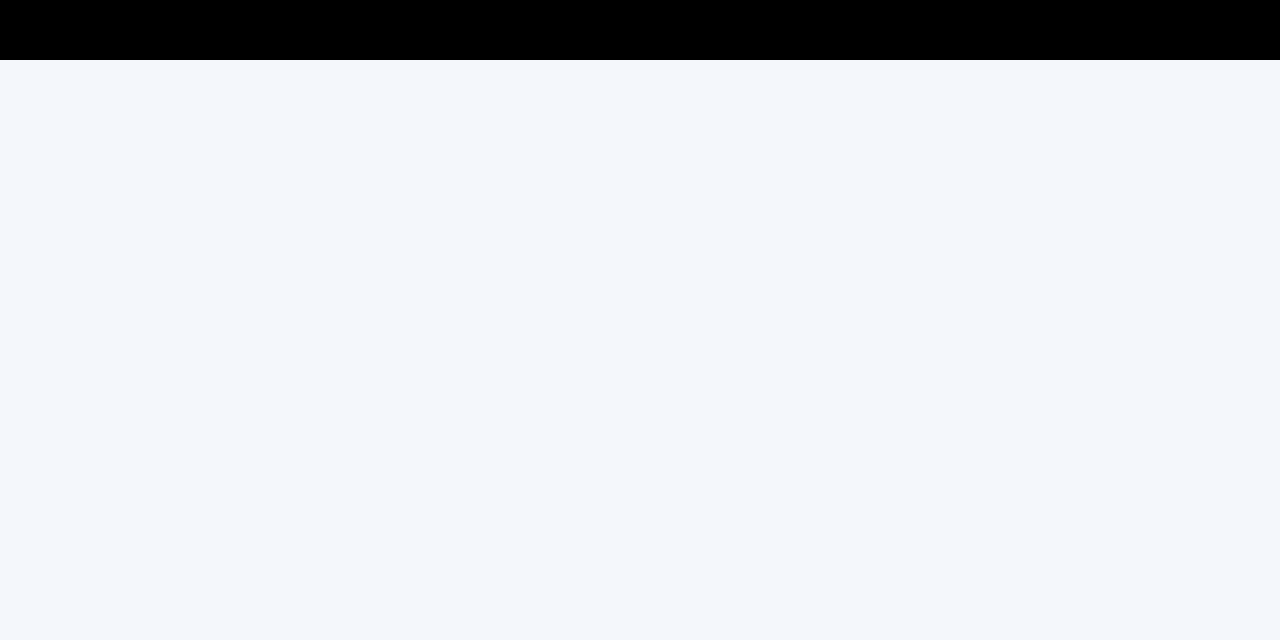
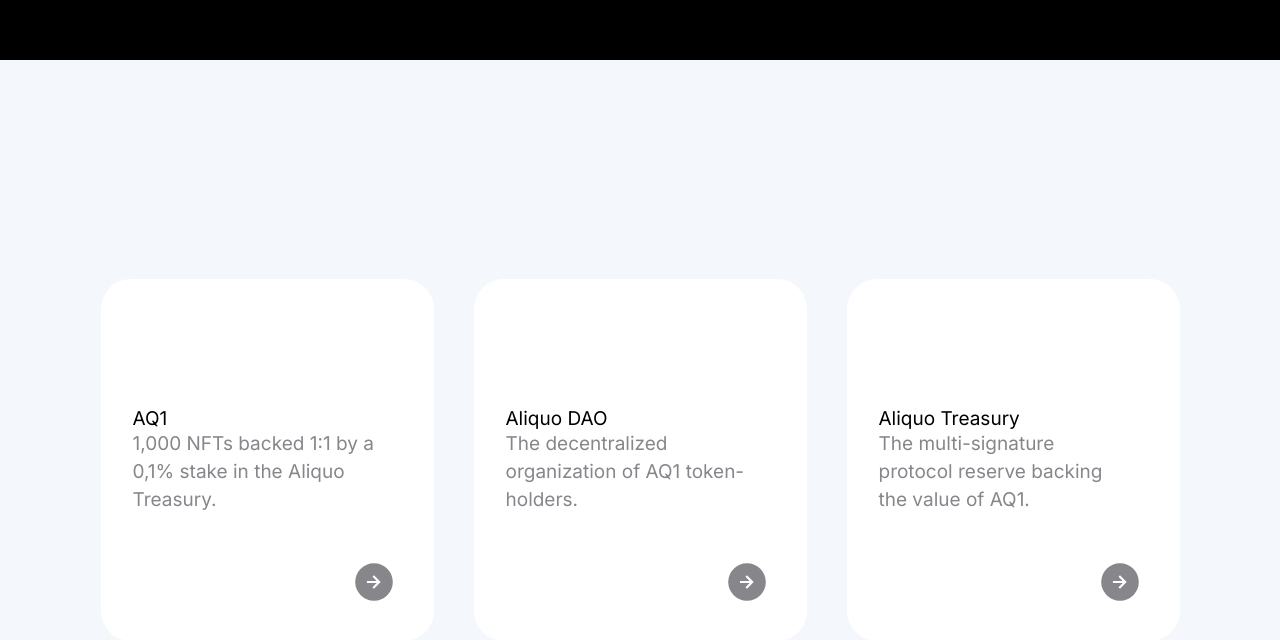
Before and after one commit to lucascosta1996/aq1-frontend, a Next.js app: page / in a window 1280 px wide. Shown: the part 740-1380 px from the top of the page. Built offline with nearby package versions, Linux system fonts and the light colour scheme.

Commit message:
Create section on main view with 3 cards redirecting to AQ1 Docs

```diff
--- /dev/null
+++ b/src/assets/Arrow.js
@@ -0,0 +1,3 @@
+export const Arrow = () => (
+    <svg class="x-svg" xmlns="http://www.w3.org/2000/svg" height="48" width="48" fill="#86868b"><path d="m24 30.7 6.7-6.7-6.7-6.7-1.5 1.5 4.1 4.1h-9.65v2.15h9.65l-4.1 4.15Zm0 12.1q-3.9 0-7.3-1.5t-5.95-4.05Q8.2 34.7 6.7 31.3 5.2 27.9 5.2 24t1.5-7.325q1.5-3.425 4.05-5.975t5.95-4.025Q20.1 5.2 23.95 5.2q3.9 0 7.35 1.45 3.45 1.45 6 4.025t4.025 6Q42.8 20.1 42.8 24q0 3.9-1.45 7.3t-4.025 5.95q-2.575 2.55-6 4.05T24 42.8Z"/></svg>
+);
--- a/src/pages/dashboard.js
+++ b/src/pages/dashboard.js
@@ -2,9 +2,9 @@ import styles from '@/styles/Dashboard.module.scss';
 import DashboardHeader from '@/components/DashboardHeader/DashboardHeader';
 import sampleData from '../sample_data';
 import { numberToDollarFormat } from '@/helpers/textFormatting';
-import { Aq1IconWhite } from '@/assets/Aq1IconWhite';
 import { EtherIcon } from '@/assets/EtherIcon';
 import DashboardFooter from '@/components/DashboardFooter/DashboardFooter';
+import { useEffect } from 'react';
 
 export async function getServerSideProps() {
     // TODO: Make api calls here
@@ -25,6 +25,10 @@ export default function Dashboard({ dashboardData }) {
         ownerCount,
         totalVolume
     } = dashboardData;
+
+    useEffect(() => {
+        // TODO: When receiving new api calls we must compare the new values and show the diff for each new value.
+    }, [dashboardData]);
     return (
         <>
             <div className={styles.header}>
--- a/src/pages/index.js
+++ b/src/pages/index.js
@@ -3,6 +3,7 @@ import { Inter } from 'next/font/google'
 import styles from '@/styles/Home.module.scss'
 import Navbar from '@/components/Navbar/Navbar'
 import useScrollPosition from '@/hooks/useScrollPosition'
+import { Arrow } from '@/assets/Arrow'
 
 export default function Home() {
   const scrollPosition = useScrollPosition();
@@ -32,6 +33,41 @@ export default function Home() {
         </section>
         <section className={styles.mainContent} id="main">
           {/* 3 sections: 1 - 3 cards in a row; 2 - AQ1 SVG sample 3 - Footer */}
+          <div className={styles.section1}>
+            <div className={styles.section1Cards}>
+              <h2>AQ1</h2>
+              <p>
+                1,000 NFTs backed 1:1 by a 0,1% stake in the Aliquo Treasury.
+              </p>
+              <button>
+                <a href="https://docs.aliquo.xyz/basics/aq1" target="_blank">
+                  <Arrow />
+                </a>
+              </button>
+            </div>
+            <div className={styles.section1Cards}>
+              <h2>Aliquo DAO</h2>
+              <p>
+                The decentralized organization of AQ1 token-holders.
+              </p>
+              <button>
+                <a href="https://docs.aliquo.xyz/basics/aliquo-dao" target="_blank">
+                  <Arrow />
+                </a>
+              </button>
+            </div>
+            <div className={styles.section1Cards}>
+              <h2>Aliquo Treasury</h2>
+              <p>
+                The multi-signature protocol reserve backing the value of AQ1.
+              </p>
+              <button>
+                <a href="https://docs.aliquo.xyz/basics/aliquo-treasury" target="_blank">
+                  <Arrow />
+                </a>
+              </button>
+            </div>
+          </div>
         </section>
       </main>
     </>
--- a/src/styles/Home.module.scss
+++ b/src/styles/Home.module.scss
@@ -60,272 +60,54 @@
   }
 }
 
-.description {
-  display: inherit;
-  justify-content: inherit;
-  align-items: inherit;
-  font-size: 0.85rem;
-  max-width: var(--max-width);
-  width: 100%;
-  z-index: 2;
-  font-family: var(--font-mono);
-}
-
-.description a {
+.section1 {
   display: flex;
   justify-content: center;
   align-items: center;
-  gap: 0.5rem;
+  height: 100vh;
 }
 
-.description p {
+.section1Cards {
+  background-color: #fff;
+  border-radius: 30px;
+  display: flex;
+  flex-direction: column;
+  justify-content: center;
+  align-items: flex-start;
+  font-family: 'Inter', sans-serif;
+  padding: 36px 32px;
+  height: 362px;
+  width: 333px;
   position: relative;
-  margin: 0;
-  padding: 1rem;
-  background-color: rgba(var(--callout-rgb), 0.5);
-  border: 1px solid rgba(var(--callout-border-rgb), 0.3);
-  border-radius: var(--border-radius);
-}
+  margin: 0 20px;
 
-.code {
-  font-weight: 700;
-  font-family: var(--font-mono);
-}
-
-.grid {
-  display: grid;
-  grid-template-columns: repeat(4, minmax(25%, auto));
-  width: var(--max-width);
-  max-width: 100%;
-}
-
-.card {
-  padding: 1rem 1.2rem;
-  border-radius: var(--border-radius);
-  background: rgba(var(--card-rgb), 0);
-  border: 1px solid rgba(var(--card-border-rgb), 0);
-  transition: background 200ms, border 200ms;
-}
-
-.card span {
-  display: inline-block;
-  transition: transform 200ms;
-}
-
-.card h2 {
-  font-weight: 600;
-  margin-bottom: 0.7rem;
-}
-
-.card p {
-  margin: 0;
-  opacity: 0.6;
-  font-size: 0.9rem;
-  line-height: 1.5;
-  max-width: 30ch;
-}
-
-.center {
-  display: flex;
-  justify-content: center;
-  align-items: center;
-  position: relative;
-  padding: 4rem 0;
-}
-
-.center::before {
-  background: var(--secondary-glow);
-  border-radius: 50%;
-  width: 480px;
-  height: 360px;
-  margin-left: -400px;
-}
-
-.center::after {
-  background: var(--primary-glow);
-  width: 240px;
-  height: 180px;
-  z-index: -1;
-}
-
-.center::before,
-.center::after {
-  content: '';
-  left: 50%;
-  position: absolute;
-  filter: blur(45px);
-  transform: translateZ(0);
-}
-
-.logo,
-.thirteen {
-  position: relative;
-}
-
-.thirteen {
-  display: flex;
-  justify-content: center;
-  align-items: center;
-  width: 75px;
-  height: 75px;
-  padding: 25px 10px;
-  margin-left: 16px;
-  transform: translateZ(0);
-  border-radius: var(--border-radius);
-  overflow: hidden;
-  box-shadow: 0px 2px 8px -1px #0000001a;
-}
-
-.thirteen::before,
-.thirteen::after {
-  content: '';
-  position: absolute;
-  z-index: -1;
-}
-
-/* Conic Gradient Animation */
-.thirteen::before {
-  animation: 6s rotate linear infinite;
-  width: 200%;
-  height: 200%;
-  background: var(--tile-border);
-}
-
-/* Inner Square */
-.thirteen::after {
-  inset: 0;
-  padding: 1px;
-  border-radius: var(--border-radius);
-  background: linear-gradient(
-    to bottom right,
-    rgba(var(--tile-start-rgb), 1),
-    rgba(var(--tile-end-rgb), 1)
-  );
-  background-clip: content-box;
-}
-
-/* Enable hover only on non-touch devices */
-@media (hover: hover) and (pointer: fine) {
-  .card:hover {
-    background: rgba(var(--card-rgb), 0.1);
-    border: 1px solid rgba(var(--card-border-rgb), 0.15);
+  @media (max-width: 1024px) {
+    width: 95%;
+    margin: auto;
+    flex-direction: column;
   }
 
-  .card:hover span {
-    transform: translateX(4px);
+  h2 {
+    font-size: 19px;
+    font-weight: 500;
+    color: #000;
+  }
+
+  p {
+    color: #86868b;
+    font-weight: 500;
+    text-align: left;
+    font-size: 19px;
+    line-height: 28px;
+    width: 90%;
+  }
+
+  button {
+    border: none;
+    background: none;
+    align-self: flex-end;
+    position: absolute;
+    bottom: 32px;
+    right: 36px;
   }
 }
-
-@media (prefers-reduced-motion) {
-  .thirteen::before {
-    animation: none;
-  }
-
-  .card:hover span {
-    transform: none;
-  }
-}
-
-/* Mobile */
-@media (max-width: 700px) {
-  .content {
-    padding: 4rem;
-  }
-
-  .grid {
-    grid-template-columns: 1fr;
-    margin-bottom: 120px;
-    max-width: 320px;
-    text-align: center;
-  }
-
-  .card {
-    padding: 1rem 2.5rem;
-  }
-
-  .card h2 {
-    margin-bottom: 0.5rem;
-  }
-
-  .center {
-    padding: 8rem 0 6rem;
-  }
-
-  .center::before {
-    transform: none;
-    height: 300px;
-  }
-
-  .description {
-    font-size: 0.8rem;
-  }
-
-  .description a {
-    padding: 1rem;
-  }
-
-  .description p,
-  .description div {
-    display: flex;
-    justify-content: center;
-    position: fixed;
-    width: 100%;
-  }
-
-  .description p {
-    align-items: center;
-    inset: 0 0 auto;
-    padding: 2rem 1rem 1.4rem;
-    border-radius: 0;
-    border: none;
-    border-bottom: 1px solid rgba(var(--callout-border-rgb), 0.25);
-    background: linear-gradient(
-      to bottom,
-      rgba(var(--background-start-rgb), 1),
-      rgba(var(--callout-rgb), 0.5)
-    );
-    background-clip: padding-box;
-    backdrop-filter: blur(24px);
-  }
-
-  .description div {
-    align-items: flex-end;
-    pointer-events: none;
-    inset: auto 0 0;
-    padding: 2rem;
-    height: 200px;
-    background: linear-gradient(
-      to bottom,
-      transparent 0%,
-      rgb(var(--background-end-rgb)) 40%
-    );
-    z-index: 1;
-  }
-}
-
-/* Tablet and Smaller Desktop */
-@media (min-width: 701px) and (max-width: 1120px) {
-  .grid {
-    grid-template-columns: repeat(2, 50%);
-  }
-}
-
-@media (prefers-color-scheme: dark) {
-  .vercelLogo {
-    filter: invert(1);
-  }
-
-  .logo,
-  .thirteen img {
-    filter: invert(1) drop-shadow(0 0 0.3rem #ffffff70);
-  }
-}
-
-@keyframes rotate {
-  from {
-    transform: rotate(360deg);
-  }
-  to {
-    transform: rotate(0deg);
-  }
-}
```
